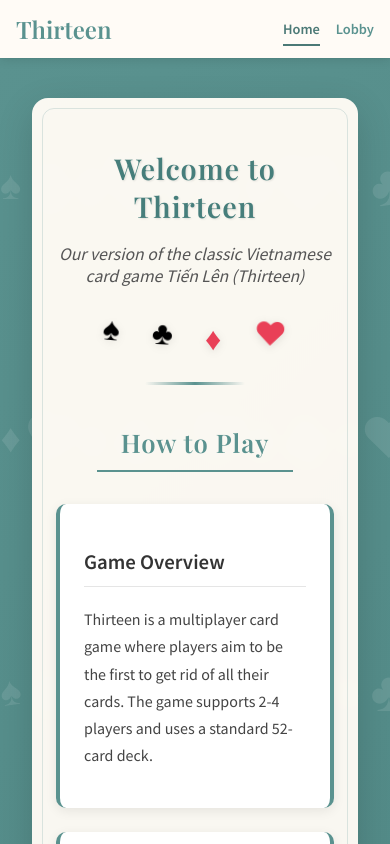
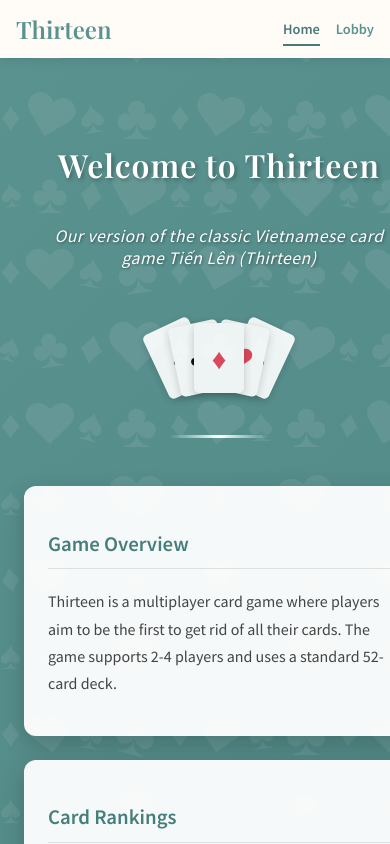
Before and after one commit to NathanTran044/thirteen_game, a React (Create React App) app in the folder client/: page / in a window 390 px wide. Shown: the top 844 px of the page. Built offline with nearby package versions, Linux system fonts and the light colour scheme; no server answers; the HTML template or start-up script is replaced by a standard one.

Commit message:
design improvements on all pages

```diff
--- a/client/public/index.html
+++ b/client/public/index.html
@@ -15,6 +15,8 @@
       user's mobile device or desktop. See https://developers.google.com/web/fundamentals/web-app-manifest/
     -->
     <link rel="manifest" href="%PUBLIC_URL%/manifest.json" />
+    <!-- Font Awesome for icons -->
+    <link rel="stylesheet" href="https://cdnjs.cloudflare.com/ajax/libs/font-awesome/6.4.0/css/all.min.css" />
     <!--
       Notice the use of %PUBLIC_URL% in the tags above.
       It will be replaced with the URL of the `public` folder during the build.
--- a/client/src/components/Home.css
+++ b/client/src/components/Home.css
@@ -6,17 +6,16 @@
   background-size: cover;
   background-position: center;
   background-repeat: no-repeat;
-  padding: 2rem;
+  padding: 0;
   display: flex;
-  justify-content: center;
-  align-items: center;
+  flex-direction: column;
   position: relative;
-  overflow: hidden;
+  overflow-x: hidden;
 }
 
 /* Card pattern background */
 .home-container .card-pattern {
-  position: absolute;
+  position: fixed;
   top: 0;
   left: 0;
   width: 100%;
@@ -34,18 +33,18 @@
   justify-content: center;
   align-items: center;
   font-size: 3rem;
-  opacity: 0.04;
+  opacity: 0.06;
   color: white;
   transition: opacity 0.5s ease, transform 0.5s ease;
 }
 
 /* Create a more subtle checkered pattern with alternating suits */
 .home-container .card-pattern-item:nth-child(even) {
-  opacity: 0.1;
+  opacity: 0.08;
 }
 
 .home-container .card-pattern-item:nth-child(odd) {
-  opacity: 0.1;
+  opacity: 0.08;
 }
 
 /* Vary the sizes for visual interest */
@@ -80,40 +79,24 @@
 
 /* Add a subtle hover effect to the pattern */
 .home-container:hover .card-pattern-item {
-  opacity: 0.2;
+  opacity: 0.12;
   transform: scale(1.05);
 }
 
 .home-container .home-content {
-  background-color: rgba(255, 251, 245, 0.97);
-  backdrop-filter: blur(6px);
-  border-radius: 16px;
-  box-shadow: 0 12px 36px rgba(0, 0, 0, 0.15);
-  padding: 2.5rem;
-  max-width: 800px;
-  width: 90%;
-  margin: 2rem auto;
+  width: 100%;
+  max-width: 1200px;
+  margin: 0 auto;
+  padding: 4rem 2rem;
   position: relative;
   z-index: 1;
-  transition: transform 0.3s ease, box-shadow 0.3s ease;
-}
-
-.home-container .home-content::before {
-  content: '';
-  position: absolute;
-  top: 10px;
-  left: 10px;
-  right: 10px;
-  bottom: 10px;
-  border: 1px solid rgba(90, 146, 143, 0.2);
-  border-radius: 12px;
-  pointer-events: none;
 }
 
 .home-container .home-header {
   text-align: center;
-  margin-bottom: 2.5rem;
+  margin-bottom: 3rem;
   position: relative;
+  padding-top: 2rem;
 }
 
 .home-container .home-header::after {
@@ -121,62 +104,76 @@
   display: block;
   width: 100px;
   height: 3px;
-  background: linear-gradient(90deg, transparent, #5a928f, transparent);
+  background: linear-gradient(90deg, transparent, #ffffff, transparent);
   margin: 1.5rem auto 0;
   border-radius: 2px;
 }
 
 .home-container .home-header h1 {
-  color: #467e7b;
-  font-size: 3rem;
+  color: #ffffff;
+  font-size: 3.5rem;
   margin-bottom: 1rem;
   font-family: 'Playfair Display', serif;
-  text-shadow: 1px 1px 2px rgba(0, 0, 0, 0.1);
+  text-shadow: 2px 2px 4px rgba(0, 0, 0, 0.3);
   letter-spacing: 1px;
 }
 
 .home-container .home-header p {
-  color: #555;
-  font-size: 1.2rem;
+  color: #ffffff;
+  font-size: 1.3rem;
   font-family: 'Source Sans Pro', sans-serif;
   font-style: italic;
+  text-shadow: 1px 1px 3px rgba(0, 0, 0, 0.4);
+  padding: 0.5rem 1rem;
+  display: inline-block;
+  font-weight: 500;
+  letter-spacing: 0.5px;
 }
 
 .home-container .instructions {
-  margin: 2.5rem 0;
-  text-align: center;
+  margin: 2rem 0;
   position: relative;
 }
 
 .home-container .instructions h2 {
-  color: #5a928f;
-  font-size: 2.2rem;
+  color: #ffffff;
+  font-size: 2.4rem;
   margin: 0 auto 2.5rem;
   font-family: 'Playfair Display', serif;
   text-align: center;
   position: relative;
   display: inline-block;
   padding: 0 1.5rem 0.7rem;
-  border-bottom: 2px solid #5a928f;
+  border-bottom: 2px solid rgba(255, 255, 255, 0.7);
   letter-spacing: 1px;
+  text-shadow: 2px 2px 4px rgba(0, 0, 0, 0.4);
 }
 
 .home-container .instructions-section {
-  background-color: white;
-  border-radius: 10px;
-  padding: 1.8rem;
-  margin-bottom: 1.8rem;
-  box-shadow: 0 3px 12px rgba(0, 0, 0, 0.08);
+  background-color: rgba(255, 255, 255, 0.95);
+  backdrop-filter: blur(10px);
+  border-radius: 12px;
+  padding: 2rem;
+  margin-bottom: 2rem;
+  box-shadow: 0 8px 24px rgba(0, 0, 0, 0.2);
   transition: transform 0.3s ease, box-shadow 0.3s ease;
   position: relative;
-  border-left: 4px solid #5a928f;
-  border-right: 4px solid #5a928f;
+  border-left: none;
+  border-right: none;
   text-align: left;
+  max-width: 900px;
+  margin-left: auto;
+  margin-right: auto;
+}
+
+.home-container .instructions-section:hover {
+  transform: translateY(-5px);
+  box-shadow: 0 12px 30px rgba(0, 0, 0, 0.25);
 }
 
 .home-container .instructions-section h3 {
-  color: #333;
-  font-size: 1.4rem;
+  color: #467e7b;
+  font-size: 1.6rem;
   margin-bottom: 1.2rem;
   font-family: 'Source Sans Pro', sans-serif;
   font-weight: 600;
@@ -217,10 +214,10 @@
 .home-container .play-button {
   display: block;
   width: 240px;
-  margin: 3rem auto 1.5rem;
+  margin: 2rem auto 1.5rem;
   padding: 1.2rem 2.2rem;
-  background-color: #5a928f;
-  color: white;
+  background-color: #ffffff;
+  color: #467e7b;
   border: none;
   border-radius: 50px;
   font-size: 1.4rem;
@@ -234,7 +231,7 @@
   overflow: hidden;
   z-index: 1;
   letter-spacing: 1.5px;
-  box-shadow: 0 6px 20px rgba(90, 146, 143, 0.4);
+  box-shadow: 0 6px 20px rgba(0, 0, 0, 0.2);
 }
 
 .home-container .play-button::before {
@@ -244,7 +241,7 @@
   left: -100%;
   width: 100%;
   height: 100%;
-  background: linear-gradient(90deg, transparent, rgba(255, 255, 255, 0.3), transparent);
+  background: linear-gradient(90deg, transparent, rgba(90, 146, 143, 0.3), transparent);
   transition: left 0.7s ease;
   z-index: -1;
 }
@@ -258,9 +255,9 @@
 }
 
 .home-container .play-button:hover {
-  background-color: #467e7b;
+  background-color: #ffffff;
   transform: translateY(-5px) scale(1.02);
-  box-shadow: 0 8px 25px rgba(90, 146, 143, 0.6);
+  box-shadow: 0 8px 25px rgba(0, 0, 0, 0.25);
   padding-right: 3rem;
 }
 
@@ -275,72 +272,13 @@
 
 .home-container .play-button:active {
   transform: translateY(-2px);
-  box-shadow: 0 4px 15px rgba(90, 146, 143, 0.5);
-}
-
-@media (max-width: 768px) {
-  .home-container {
-    padding: 1.5rem 1rem;
-  }
-
-  .home-container .home-content {
-    padding: 2rem 1.5rem;
-    margin: 1rem;
-    width: 95%;
-  }
-
-  .home-container .home-header h1 {
-    font-size: 2.2rem;
-  }
-
-  .home-container .home-header p {
-    font-size: 1.1rem;
-  }
-
-  .home-container .instructions h2 {
-    font-size: 1.8rem;
-    margin-bottom: 2rem;
-  }
-
-  .home-container .instructions-section {
-    padding: 1.5rem;
-    margin-bottom: 1.5rem;
-  }
-
-  .home-container .instructions-section h3 {
-    font-size: 1.3rem;
-  }
-
-  .home-container .instructions-section p,
-  .home-container .instructions-section li {
-    font-size: 1rem;
-  }
-
-  .home-container .play-button {
-    width: 80%;
-    font-size: 1.3rem;
-    padding: 1rem 2rem;
-  }
-}
-
-@media (max-width: 480px) {
-  .home-container .home-header h1 {
-    font-size: 1.8rem;
-  }
-
-  .home-container .instructions h2 {
-    font-size: 1.6rem;
-  }
-
-  .home-container .play-button {
-    width: 100%;
-  }
+  box-shadow: 0 4px 15px rgba(0, 0, 0, 0.2);
 }
 
 .home-container .card-suits {
   display: flex;
   justify-content: center;
-  margin-top: 2rem;
+  margin-top: 3rem;
 }
 
 .home-container .suit-icon {
@@ -348,26 +286,35 @@
   margin: 0 1rem;
   display: inline-block;
   animation: home-float 4s ease-in-out infinite;
-  filter: drop-shadow(0 2px 4px rgba(0, 0, 0, 0.1));
+  filter: drop-shadow(0 2px 4px rgba(0, 0, 0, 0.2));
+}
+
+.home-container .suit-icon:nth-child(1),
+.home-container .suit-icon:nth-child(2) {
+  color: #000000;
+  filter: drop-shadow(0 0 5px rgb(255, 255, 255, 0.35));
+  transform: scale(1.05);
+}
+
+.home-container .suit-icon:nth-child(3),
+.home-container .suit-icon:nth-child(4) {
+  color: #ff2b47;
+  filter: drop-shadow(0 0 3px rgba(255, 255, 255, 0.35));
 }
 
 .home-container .suit-icon:nth-child(1) {
-  color: #000;
   animation-delay: 0s;
 }
 
 .home-container .suit-icon:nth-child(2) {
-  color: #000;
   animation-delay: 1s;
 }
 
 .home-container .suit-icon:nth-child(3) {
-  color: #e94057;
   animation-delay: 2s;
 }
 
 .home-container .suit-icon:nth-child(4) {
-  color: #e94057;
   animation-delay: 3s;
 }
 
@@ -390,3 +337,166 @@
   font-weight: bold;
   vertical-align: middle;
 }
+
+@media (max-width: 768px) {
+  .home-container {
+    padding: 0;
+  }
+
+  .home-container .home-content {
+    padding: 2rem 1.5rem;
+  }
+
+  .home-container .home-header h1 {
+    font-size: 2.5rem;
+  }
+
+  .home-container .home-header p {
+    font-size: 1.1rem;
+    padding: 0.3rem 0.8rem;
+  }
+
+  .home-container .instructions h2 {
+    font-size: 1.8rem;
+    margin-bottom: 2rem;
+    padding: 0 1rem 0.5rem;
+  }
+
+  .home-container .instructions-section {
+    padding: 1.5rem;
+    margin-bottom: 1.5rem;
+  }
+
+  .home-container .instructions-section h3 {
+    font-size: 1.3rem;
+  }
+
+  .home-container .instructions-section p,
+  .home-container .instructions-section li {
+    font-size: 1rem;
+  }
+
+  .home-container .play-button {
+    width: 80%;
+    font-size: 1.3rem;
+    padding: 1rem 2rem;
+  }
+
+  .card-divider {
+    margin: 1.5rem 0;
+    height: 60px;
+  }
+
+  .card-divider-item {
+    width: 40px;
+    height: 55px;
+    margin: 0 -12px;
+  }
+
+  .card-divider-item::before {
+    font-size: 1.4rem;
+  }
+}
+
+@media (max-width: 480px) {
+  .home-container .home-header h1 {
+    font-size: 2rem;
+  }
+
+  .home-container .instructions h2 {
+    font-size: 1.6rem;
+  }
+
+  .home-container .play-button {
+    width: 100%;
+  }
+
+  .card-divider {
+    margin: 1rem 0;
+    height: 50px;
+  }
+
+  .card-divider-item {
+    width: 30px;
+    height: 45px;
+    margin: 0 -10px;
+  }
+
+  .card-divider-item::before {
+    font-size: 1.2rem;
+  }
+}
+
+.card-divider {
+  display: flex;
+  justify-content: center;
+  margin: 2rem 0;
+  opacity: 0.9;
+  position: relative;
+  height: 80px;
+}
+
+.card-divider-item {
+  width: 50px;
+  height: 70px;
+  background-color: white;
+  border-radius: 5px;
+  margin: 0 -15px;
+  box-shadow: 0 3px 8px rgba(0, 0, 0, 0.2);
+  position: relative;
+  transform: rotate(var(--rotation));
+  transition: transform 0.3s ease;
+  z-index: 1;
+}
+
+.card-divider-item:hover {
+  transform: translateY(-8px) rotate(var(--rotation));
+  box-shadow: 0 8px 16px rgba(0, 0, 0, 0.3);
+  z-index: 2;
+}
+
+.card-divider-item:nth-child(1) {
+  --rotation: -25deg;
+  z-index: 1;
+}
+
+.card-divider-item:nth-child(2) {
+  --rotation: -12deg;
+  z-index: 2;
+}
+
+.card-divider-item:nth-child(3) {
+  --rotation: 0deg;
+  z-index: 3;
+}
+
+.card-divider-item:nth-child(4) {
+  --rotation: 12deg;
+  z-index: 2;
+}
+
+.card-divider-item:nth-child(5) {
+  --rotation: 25deg;
+  z-index: 1;
+}
+
+.card-divider-item::before {
+  content: attr(data-suit);
+  position: absolute;
+  top: 50%;
+  left: 50%;
+  transform: translate(-50%, -50%);
+  font-size: 1.8rem;
+  font-weight: bold;
+}
+
+.card-divider-item:nth-child(1)::before,
+.card-divider-item:nth-child(2)::before,
+.card-divider-item:nth-child(5)::before {
+  color: #000000;
+}
+
+.card-divider-item:nth-child(3)::before,
+.card-divider-item:nth-child(4)::before {
+  color: #e94057;
+}
--- a/client/src/components/Home.js
+++ b/client/src/components/Home.js
@@ -1,10 +1,11 @@
-import React from 'react';
+import React, { useEffect, useRef } from 'react';
 import { Link } from 'react-router-dom';
 import './Home.css';
 
 function Home() {
   // Create an array of card suits for the pattern
   const cardSuits = ['♠', '♣', '♦', '♥'];
+  const cardPatternRef = useRef(null);
 
   // Generate card pattern items in a checkered pattern (12x12 grid)
   const generateCardPattern = () => {
@@ -30,6 +31,50 @@ function Home() {
     return items;
   };
 
+  useEffect(() => {
+    const handleMouseMove = (e) => {
+      if (!cardPatternRef.current) return;
+
+      const patternItems = cardPatternRef.current.querySelectorAll('.parallax');
+      const containerRect = cardPatternRef.current.getBoundingClientRect();
+
+      const centerX = containerRect.width / 2;
+      const centerY = containerRect.height / 2;
+
+      const mouseX = e.clientX - containerRect.left;
+      const mouseY = e.clientY - containerRect.top;
+
+      const offsetX = (mouseX - centerX) / 25;
+      const offsetY = (mouseY - centerY) / 25;
+
+      patternItems.forEach((item) => {
+        const depth = parseFloat(item.getAttribute('data-depth'));
+        const itemX = offsetX * depth;
+        const itemY = offsetY * depth;
+
+        item.style.transform = `translateX(${itemX}px) translateY(${itemY}px)`;
+      });
+    };
+
+    document.addEventListener('mousemove', handleMouseMove);
+
+    return () => {
+      document.removeEventListener('mousemove', handleMouseMove);
+    };
+  }, []);
+
+  const renderCardDivider = () => {
+    return (
+      <div className="card-divider">
+        <div className="card-divider-item" data-suit="♠"></div>
+        <div className="card-divider-item" data-suit="♣"></div>
+        <div className="card-divider-item" data-suit="♦"></div>
+        <div className="card-divider-item" data-suit="♥"></div>
+        <div className="card-divider-item" data-suit="♠"></div>
+      </div>
+    );
+  };
+
   return (
     <div className="home-container">
       <div className="card-pattern">
@@ -39,16 +84,10 @@ function Home() {
         <div className="home-header">
           <h1>Welcome to Thirteen</h1>
           <p>Our version of the classic Vietnamese card game Tiến Lên (Thirteen)</p>
-          <div className="card-suits">
-            <span className="suit-icon">♠</span>
-            <span className="suit-icon">♣</span>
-            <span className="suit-icon">♦</span>
-            <span className="suit-icon">♥</span>
-          </div>
+          {renderCardDivider()}
         </div>
 
         <div className="instructions">
-          <h2>How to Play</h2>
 
           <div className="instructions-section">
             <h3>Game Overview</h3>
@@ -99,6 +138,13 @@ function Home() {
           </div>
         </div>
 
+        <div className="card-suits">
+            <span className="suit-icon">♠</span>
+            <span className="suit-icon">♣</span>
+            <span className="suit-icon">♦</span>
+            <span className="suit-icon">♥</span>
+          </div>
+
         <Link to="/lobby" className="play-button">
           Play Now
         </Link>
--- a/client/src/components/NavBar.js
+++ b/client/src/components/NavBar.js
@@ -11,7 +11,9 @@ function Navbar() {
 
   return (
     <header className="App-header">
-      <h1>Thirteen</h1>
+      <Link to="/" style={{ textDecoration: 'none' }}>
+        <h1>Thirteen</h1>
+      </Link>
       <nav>
         <Link to="/" className={isActive("/") ? "active" : ""}>
           Home
```
Also changed, not shown: client/src/components/GameRoom.css (+26 -17 lines), client/src/components/GameRoom.js (+6 -4 lines).
